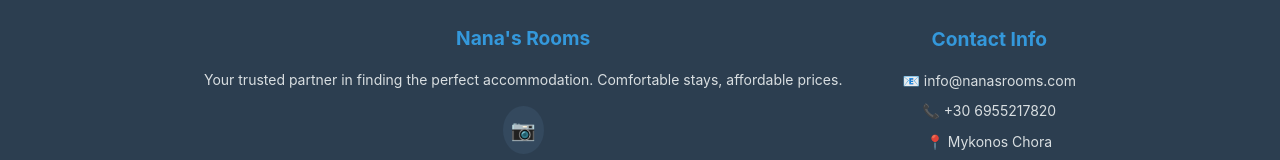
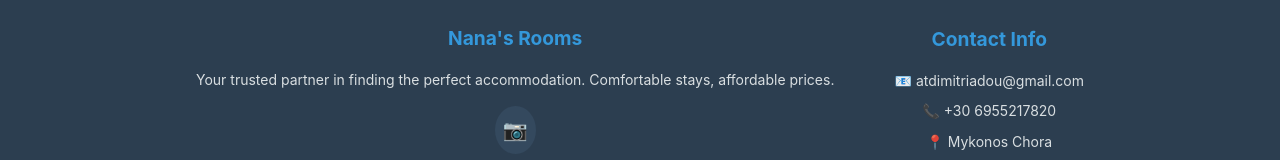
Before and after one commit to Gockster/RentalRooms, a React (Create React App) app: page /rooms/AriesSuite in a window 1280 px wide. Shown: the part 4896-5056 px from the top of the page. Built offline with nearby package versions, Linux system fonts and the light colour scheme.

Commit message:
BEAUTIFICATIONS

```diff
--- a/src/contexts/LanguageContext.js
+++ b/src/contexts/LanguageContext.js
@@ -11,6 +11,7 @@ const translations = {
             brandName: "Nana's Rooms",
             mobile: "📱 Mobile",
             maps: "🗺️ Maps",
+            email: "📧 atdimitriadou@gmail.com",
             language: "🌐 EN",
             selectLang: "Select Language",
             callUs: "Call us",
@@ -310,7 +311,7 @@ const translations = {
             },
             contactInfo: {
                 title: "Contact Info",
-                email: "info@nanasrooms.com",
+                email: "atdimitriadou@gmail.com",
                 phone: "+30 6955217820",
                 address: "Mykonos Chora"
             },
@@ -408,6 +409,7 @@ const translations = {
             brandName: "Nana's Rooms",
             mobile: "📱 Κινητό",
             maps: "🗺️ Χάρτες",
+            email: "📧 atdimitriadou@gmail.com",
             language: "🌐 ΕΛ",
             selectLang: "Επιλογή Γλώσσας",
             callUs: "Καλέστε μας",
@@ -688,7 +690,7 @@ const translations = {
             },
             contactInfo: {
                 title: "Στοιχεία Επικοινωνίας",
-                email: "info@nanasrooms.com",
+                email: "atdimitriadou@gmail.com",
                 phone: "+30 6955217820",
                 address: "Μύκονος Χώρα"
             },
@@ -786,6 +788,7 @@ const translations = {
             brandName: "Nana's Rooms",
             mobile: "📱 Cellulare",
             maps: "🗺️ Mappe",
+            email: "📧 atdimitriadou@gmail.com",
             language: "🌐 IT",
             selectLang: "Seleziona Lingua",
             callUs: "Chiamaci",
@@ -1070,7 +1073,7 @@ const translations = {
             },
             contactInfo: {
                 title: "Informazioni di Contatto",
-                email: "info@nanasrooms.com",
+                email: "atdimitriadou@gmail.com",
                 phone: "+30 6955217820",
                 address: "Mykonos Chora"
             },
@@ -1083,6 +1086,7 @@ const translations = {
             brandName: "Nana's Rooms",
             mobile: "📱 Handy",
             maps: "🗺️ Karten",
+            email: "📧 atdimitriadou@gmail.com",
             language: "🌐 DE",
             selectLang: "Sprache Wählen",
             callUs: "Rufen Sie uns an",
@@ -1367,7 +1371,7 @@ const translations = {
             },
             contactInfo: {
                 title: "Kontakt Information",
-                email: "info@nanasrooms.com",
+                email: "atdimitriadou@gmail.com",
                 phone: "+30 6955217820",
                 address: "Mykonos Chora"
             },
@@ -1380,6 +1384,7 @@ const translations = {
             brandName: "Nana's Rooms",
             mobile: "📱 Móvil",
             maps: "🗺️ Mapas",
+            email: "📧 atdimitriadou@gmail.com",
             language: "🌐 ES",
             selectLang: "Seleccionar Idioma",
             callUs: "Llámanos",
@@ -1664,7 +1669,7 @@ const translations = {
             },
             contactInfo: {
                 title: "Información de Contacto",
-                email: "info@nanasrooms.com",
+                email: "atdimitriadou@gmail.com",
                 phone: "+30 6955217820",
                 address: "Mykonos Chora"
             },
@@ -1677,6 +1682,7 @@ const translations = {
             brandName: "Nana's Rooms",
             mobile: "📱 الهاتف المحمول",
             maps: "🗺️ الخرائط",
+            email: "📧 atdimitriadou@gmail.com",
             language: "🌐 ع",
             selectLang: "اختيار اللغة",
             callUs: "اتصل بنا",
@@ -1961,7 +1967,7 @@ const translations = {
             },
             contactInfo: {
                 title: "معلومات الاتصال",
-                email: "info@nanasrooms.com",
+                email: "atdimitriadou@gmail.com",
                 phone: "+30 6955217820",
                 address: "ميكونوس تشورا"
             },
```
